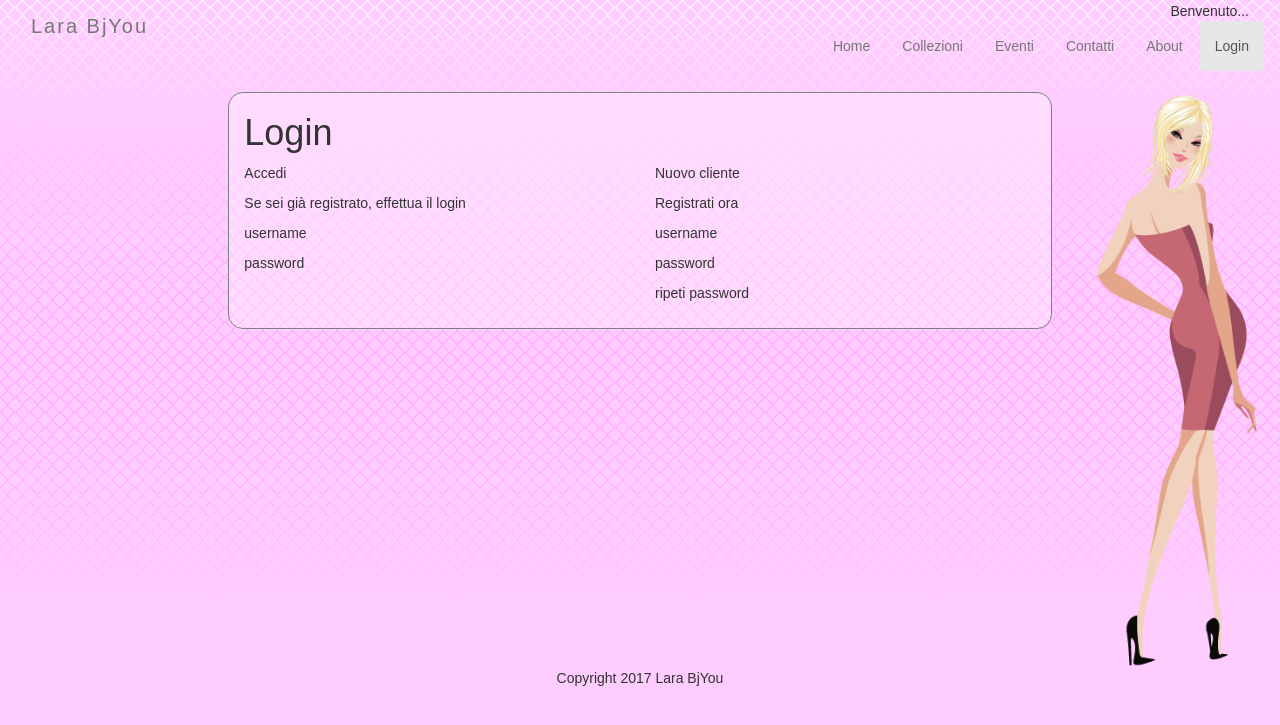
After one commit to superqwe/vetrina17, a Django app: page /vetrina/login/ in a window 1280 px wide. The commit adds this page. Shown: the top 725 px of the page. Run offline with Django 3.2, Linux system fonts and the light colour scheme; some libraries are stand-ins or nearby versions.

Commit message:
bozza login

```diff
--- a/templates/vetrina/1_nav.html
+++ b/templates/vetrina/1_nav.html
@@ -3,6 +3,11 @@
         <div class="navbar-header">
             <a class="navbar-brand" href="/vetrina">{{lara}}</a>
         </div>
+
+        <div>
+            <div class="text-right">Benvenuto...</div>
+            <div>
+
 
             <ul class="nav navbar-nav navbar-right  nav-pills">
                 <li role="presentation" {% if nav_attivo == "home" %} class="active" {%endif%}>
@@ -14,12 +19,17 @@
                 <li role="presentation" {% if nav_attivo == "eventi" %} class="active" {%endif%}>
                 <a href="/vetrina/eventi">Eventi</a>
                 </li>
-            <li role="presentation" {% if nav_attivo == "contatti" %} class="active" {%endif%}>
+                <li role="presentation" {% if nav_attivo ==  "contatti" %} class="active" {%endif%}>
                 <a href="/vetrina/contatti">Contatti</a>
                 </li>
-            <li role="presentation" {% if nav_attivo == "about" %} class="active" {%endif%}>
+                <li role="presentation" {% if nav_attivo ==  "about" %} class="active" {%endif%}>
                 <a href="/vetrina/about">About</a>
+                </li>
+                <li role="presentation" {% if nav_attivo ==  "login" %} class="active" {%endif%}>
+                <a href="/vetrina/login">Login</a>
                 </li>
             </ul>
         </div>
+        </div>
+    </div>
 </nav>
--- /dev/null
+++ b/templates/vetrina/login.html
@@ -0,0 +1,30 @@
+{% extends 'vetrina/0_base.html' %}
+
+
+{% block section %}
+
+<section class="riquadro">
+    <h1>Login</h1>
+
+    <div class="row">
+        <div class="col-md-6 login">
+            <p>Accedi</p>
+            <p>Se sei già registrato, effettua il login</p>
+
+            <p>username</p>
+            <p>password</p>
+        </div>
+
+        <div class="col-md-6 registrati">
+            <p>Nuovo cliente</p>
+            <p>Registrati ora</p>
+            <p>username</p>
+            <p>password</p>
+            <p>ripeti password</p>
+        </div>
+    </div>
+
+
+</section>
+
+{% endblock %}
--- a/vetrina/urls.py
+++ b/vetrina/urls.py
@@ -9,4 +9,5 @@ urlpatterns = [
     url(r'eventi/$', views.eventi, name='eventi'),
     url(r'contatti/$', views.contatti, name='contatti'),
     url(r'about/$', views.about, name='about'),
+    url(r'login/$', views.login, name='login'),
 ]
--- a/vetrina/views.py
+++ b/vetrina/views.py
@@ -65,3 +65,10 @@ def about(request):
     nav_attivo = 'about'
 
     return render_to_response('vetrina/about.html', locals(), )
+
+
+def login(request):
+    lara = LARA
+    nav_attivo = 'login'
+
+    return render_to_response('vetrina/login.html', locals(), )
```
Lines whose indentation alone changed are shown as unchanged.
